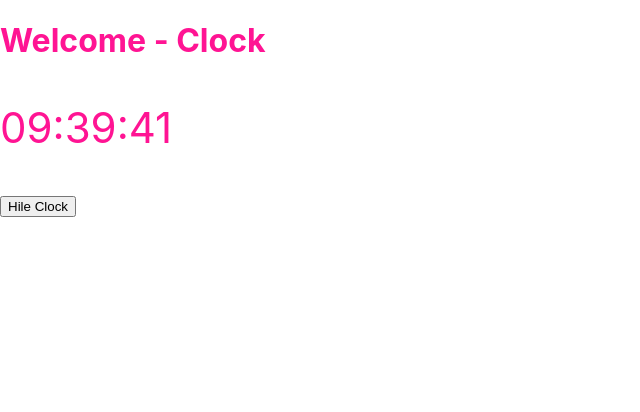
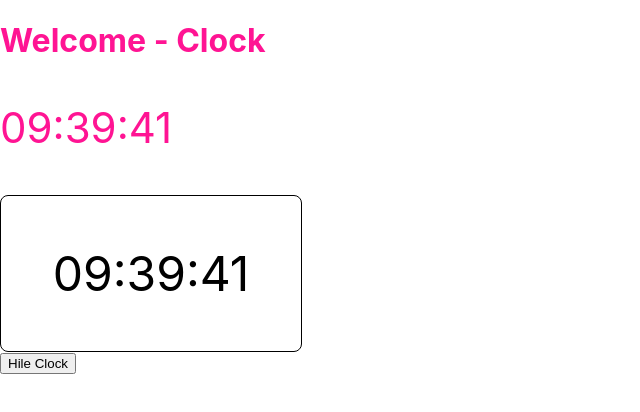
Before and after one commit to Patrick301298/Color_Box, a React (Create React App) app: page / in a window 1280 px wide. Shown: the top 412 px of the page, without its empty margins (0-640 px from the left). Built offline with nearby package versions, Linux system fonts and the light colour scheme.

Commit message:
Update Clock!!

```diff
--- a/src/App.js
+++ b/src/App.js
@@ -1,5 +1,7 @@
-import React, { useEffect, useState } from "react";
+import React, { useState } from "react";
+// import { useEffect } from "react";
 import "./App.scss";
+import BetterClock from "./components/BetterClock";
 // import queryString from "query-string";
 import Clock from "./components/Clock";
 // import Pagination from "./components/Pagination";
@@ -91,6 +93,7 @@
     <div className="app">
       <h1> Welcome - Clock</h1>
       {showClock && <Clock />}
+      <BetterClock />
       <button
         onClick={() => {
           setShowClock(false);
--- /dev/null
+++ b/src/components/BetterClock/BetterClock.scss
@@ -0,0 +1,13 @@
+.better-clock {
+  display: inline-block;
+  width: 300px;
+  border: 1px solid black;
+  border-radius: 8px;
+
+  text-align: center;
+
+  &_time {
+    color: black;
+    font-size: 48px;
+  }
+}
--- /dev/null
+++ b/src/components/BetterClock/index.jsx
@@ -0,0 +1,19 @@
+import React from "react";
+import useClock from "../../hooks/useClock";
+// import PropTypes from "prop-types";
+import "./BetterClock.scss";
+
+BetterClock.propTypes = {};
+
+function BetterClock() {
+  const { timeString } = useClock();
+  return (
+    <div>
+      <div className="better-clock">
+        <p className="better-clock_time">{timeString}</p>
+      </div>
+    </div>
+  );
+}
+
+export default BetterClock;
--- a/src/components/Clock/index.jsx
+++ b/src/components/Clock/index.jsx
@@ -1,31 +1,11 @@
-import React, { useEffect, useState } from "react";
+import React from "react";
+import useClock from "../../hooks/useClock";
 // import PropTypes from "prop-types";
 
 Clock.propTypes = {};
 
-function formatDate() {
-  const date = new Date();
-  if (!date) return "";
-  const hour = `0${date.getHours()}`.slice(-2);
-  const minutes = `0${date.getMinutes()}`.slice(-2);
-  const seconds = `0${date.getSeconds()}`.slice(-2);
-
-  return `${hour}:${minutes}:${seconds}`;
-}
 function Clock() {
-  const [timeString, setTimeString] = useState("");
-
-  useEffect(() => {
-    const ClockInterval = setInterval(() => {
-      const now = new Date();
-      const newTimeString = formatDate(now);
-      setTimeString(newTimeString);
-    }, 1000);
-    return () => {
-      console.log("Cleanup!!");
-      clearInterval(ClockInterval);
-    };
-  }, []);
+  const { timeString } = useClock();
   return (
     <div>
       <p style={{ fontSize: "42px" }}>{timeString}</p>
--- /dev/null
+++ b/src/hooks/useClock.js
@@ -0,0 +1,32 @@
+import { useEffect, useState } from "react";
+// import PropTypes from "prop-types";
+
+useClock.propTypes = {};
+
+function formatDate() {
+  const date = new Date();
+  if (!date) return "";
+  const hour = `0${date.getHours()}`.slice(-2);
+  const minutes = `0${date.getMinutes()}`.slice(-2);
+  const seconds = `0${date.getSeconds()}`.slice(-2);
+
+  return `${hour}:${minutes}:${seconds}`;
+}
+function useClock() {
+  const [timeString, setTimeString] = useState("");
+
+  useEffect(() => {
+    const ClockInterval = setInterval(() => {
+      const now = new Date();
+      const newTimeString = formatDate(now);
+      setTimeString(newTimeString);
+    }, 1000);
+    return () => {
+      console.log("Cleanup!!");
+      clearInterval(ClockInterval);
+    };
+  }, []);
+  return { timeString };
+}
+
+export default useClock;
```
